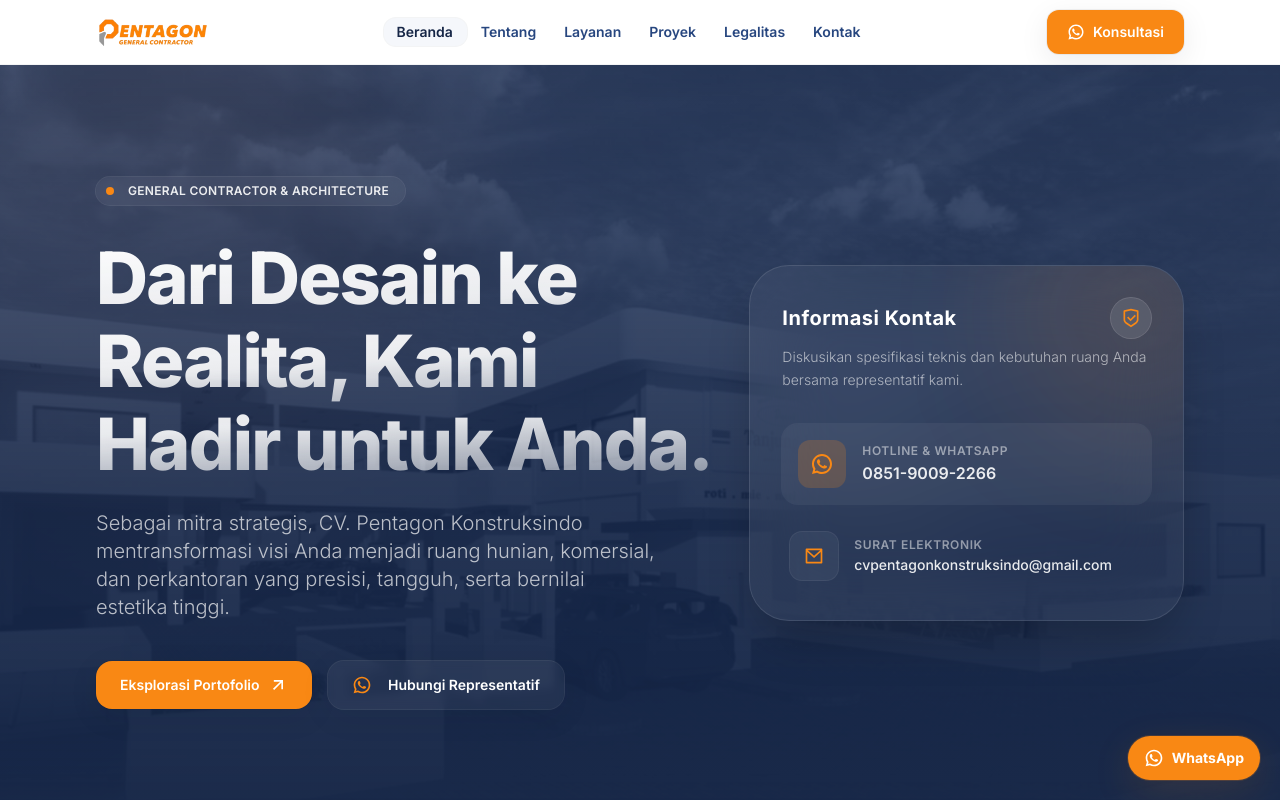
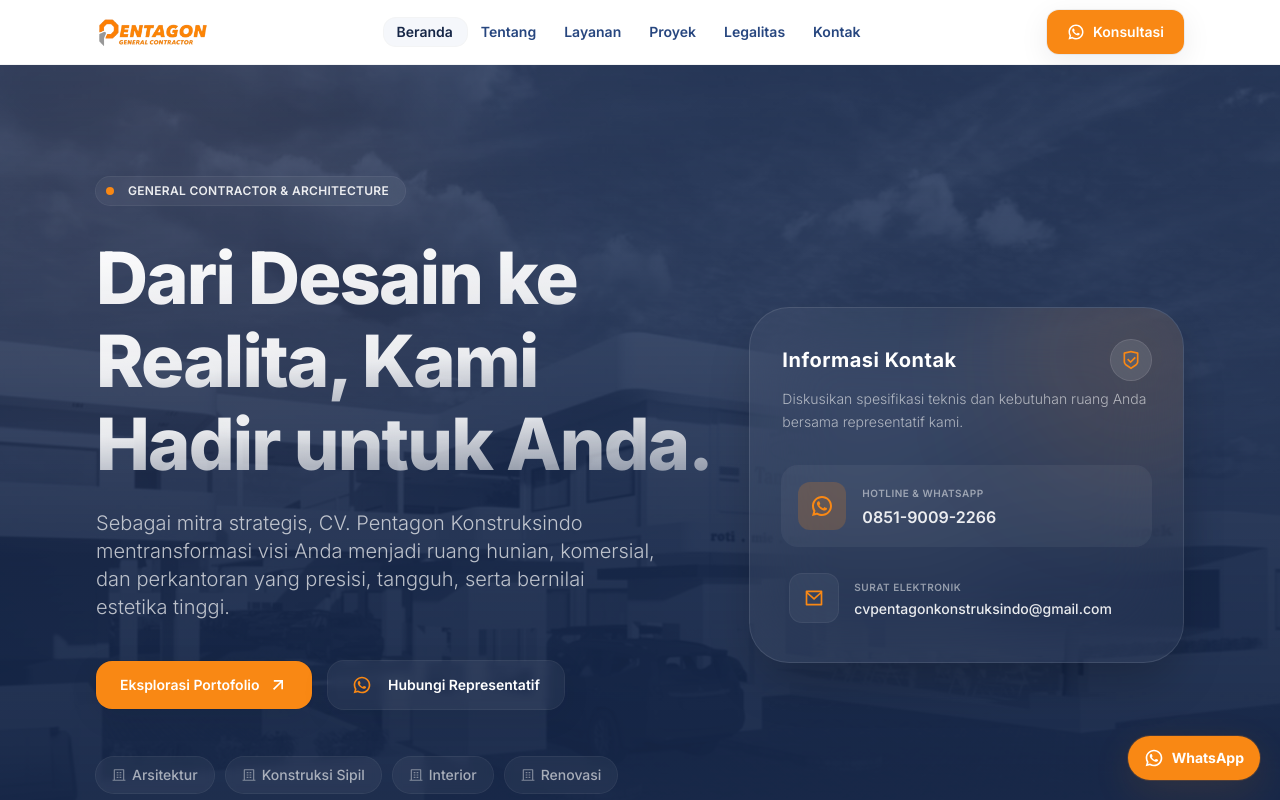
Before and after one commit to rozaqi02/pentagonkontraktor, a React (Create React App) app: page / in a window 1280 px wide. Shown: the top 800 px of the page. Built offline with nearby package versions, Linux system fonts and the light colour scheme.

Commit message:
fix home menu layout

```diff
--- a/src/pages/Home.js
+++ b/src/pages/Home.js
@@ -62,7 +62,8 @@ export default function Home() {
         <div className="absolute inset-0 -z-10 bg-gradient-to-b from-ink-900/40 via-ink-900/80 to-ink-900" />
 
         <Container>
-          <div className="grid items-center gap-16 lg:grid-cols-12 lg:gap-8">
+          {/* Perbaikan: Mengurangi gap pada mobile (gap-10) */}
+          <div className="grid items-center gap-10 lg:grid-cols-12 lg:gap-8">
             <Reveal className="lg:col-span-7" delay={0}>
               <div className="inline-flex items-center gap-3 rounded-full bg-white/5 pr-4 pl-2 py-1.5 text-xs font-semibold text-brand ring-1 ring-white/10 backdrop-blur-md">
                 <span className="relative flex h-3 w-3 items-center justify-center">
@@ -72,7 +73,7 @@ export default function Home() {
                 <span className="text-white/90 tracking-wide uppercase">General Contractor & Architecture</span>
               </div>
 
-              <h1 className="mt-8 text-balance text-5xl font-extrabold tracking-tight text-white sm:text-7xl sm:leading-[1.15]">
+              <h1 className="mt-8 text-balance text-4xl font-extrabold tracking-tight text-white sm:text-7xl sm:leading-[1.15]">
                 <span className="bg-gradient-to-br from-white via-white/90 to-white/40 bg-clip-text text-transparent">
                   Dari Desain ke Realita, Kami Hadir untuk Anda.
                 </span>
@@ -99,11 +100,19 @@ export default function Home() {
                   Hubungi Representatif
                 </Button>
               </div>
+
+              <div className="mt-12 flex flex-wrap gap-3 text-sm font-medium text-white/60">
+                {['Arsitektur', 'Konstruksi Sipil', 'Interior', 'Renovasi'].map(tag => (
+                  <span key={tag} className="flex items-center gap-1.5 rounded-full bg-white/5 px-4 py-2 ring-1 ring-white/10 backdrop-blur-sm cursor-default transition-colors hover:text-brand">
+                    <RiBuilding4Line className="opacity-70" /> {tag}
+                  </span>
+                ))}
+              </div>
             </Reveal>
 
-            {/* Glassmorphism Contact Card */}
-            <Reveal className="lg:col-span-5" delay={0.2}>
-              <div className="group relative overflow-hidden rounded-[2.5rem] border border-white/10 bg-white/5 p-8 shadow-2xl backdrop-blur-2xl transition-transform duration-700 hover:-translate-y-2">
+            {/* Glassmorphism Contact Card - Perbaikan: Padding responsif p-6 sm:p-8 */}
+            <Reveal className="lg:col-span-5 w-full" delay={0.2}>
+              <div className="group relative overflow-hidden rounded-[2.5rem] border border-white/10 bg-white/5 p-6 sm:p-8 shadow-2xl backdrop-blur-2xl transition-transform duration-700 hover:-translate-y-2">
                 <div className="absolute -right-20 -top-20 h-64 w-64 rounded-full bg-brand/10 blur-[60px] transition-all duration-700 group-hover:bg-brand/20 group-hover:scale-125" />
 
                 <div className="relative z-10">
@@ -116,13 +125,14 @@ export default function Home() {
                   <p className="mt-2 text-sm text-white/60 leading-relaxed font-light">Diskusikan spesifikasi teknis dan kebutuhan ruang Anda bersama representatif kami.</p>
 
                   <div className="mt-8 space-y-5 text-sm text-white/90">
-                    <div className="flex items-center gap-4 rounded-2xl bg-white/5 p-4 ring-1 ring-white/5 transition-colors hover:bg-white/10">
+                    {/* Perbaikan: Padding inner row p-3 sm:p-4 */}
+                    <div className="flex items-center gap-4 rounded-2xl bg-white/5 p-3 sm:p-4 ring-1 ring-white/5 transition-colors hover:bg-white/10">
                       <div className="flex h-12 w-12 shrink-0 items-center justify-center rounded-xl bg-brand/20 text-brand">
                         <RiWhatsappLine className="text-2xl" />
                       </div>
-                      <div>
-                        <div className="text-xs text-white/50 mb-0.5 uppercase tracking-wider font-semibold">Hotline & WhatsApp</div>
-                        <div className="font-semibold text-base">{company.phones[0].display}</div>
+                      <div className="min-w-0">
+                        <div className="text-[10px] text-white/50 mb-0.5 uppercase tracking-wider font-semibold">Hotline & WhatsApp</div>
+                        <div className="font-semibold text-sm sm:text-base">{company.phones[0].display}</div>
                       </div>
                     </div>
 
@@ -130,9 +140,10 @@ export default function Home() {
                       <div className="flex h-12 w-12 shrink-0 items-center justify-center rounded-xl bg-white/5 text-brand ring-1 ring-white/10">
                         <RiMailLine className="text-xl" />
                       </div>
-                      <div>
-                        <div className="text-xs text-white/50 mb-0.5 uppercase tracking-wider font-semibold">Surat Elektronik</div>
-                        <div className="font-medium">{company.email}</div>
+                      {/* Perbaikan: break-all untuk email agar tidak memotong kartu */}
+                      <div className="min-w-0">
+                        <div className="text-[10px] text-white/50 mb-0.5 uppercase tracking-wider font-semibold">Surat Elektronik</div>
+                        <div className="font-medium break-all text-xs sm:text-sm">{company.email}</div>
                       </div>
                     </div>
                   </div>
@@ -143,7 +154,7 @@ export default function Home() {
         </Container>
       </section>
 
-      {/* --- STATS SECTION --- */}
+      {/* --- Bagian lain tetap sama --- */}
       <section className="relative z-20 -mt-24 mb-16 px-4">
         <Container>
           <div className="rounded-[2.5rem] bg-white/95 p-8 shadow-[0_30px_60px_-15px_rgba(0,0,0,0.1)] ring-1 ring-ink-900/5 backdrop-blur-xl sm:p-12">
@@ -152,7 +163,7 @@ export default function Home() {
         </Container>
       </section>
 
-      {/* --- VISI & MISI SECTION (Sesuai PDF) --- */}
+      {/* --- VISI & MISI SECTION --- */}
       <section className="bg-ink-900 py-20 sm:py-32 relative overflow-hidden text-white">
         <div className="absolute top-0 left-1/2 -z-10 h-full w-full -translate-x-1/2 bg-[radial-gradient(ellipse_at_top,rgba(249,136,20,0.15),transparent_50%)]" />
         <Container>
@@ -174,7 +185,6 @@ export default function Home() {
                 <div className="relative z-10">
                   <h3 className="text-3xl font-black text-white mb-6 uppercase tracking-widest border-b border-white/20 pb-4 inline-block">Visi</h3>
                   <p className="text-xl leading-relaxed text-white/95 font-medium">
-                    {/* Teknik pemisahan string agar tidak merusak kode oleh auto-citer */}
                     {"Menjadi perusahaan arsitektur dan konstruksi terpercaya yang " +
                      "memberikan solusi terbaik dan berkelanjutan dalam " +
                      "pembangunan hunian, ruang usaha, dan perkantoran di Indonesia."}
```
